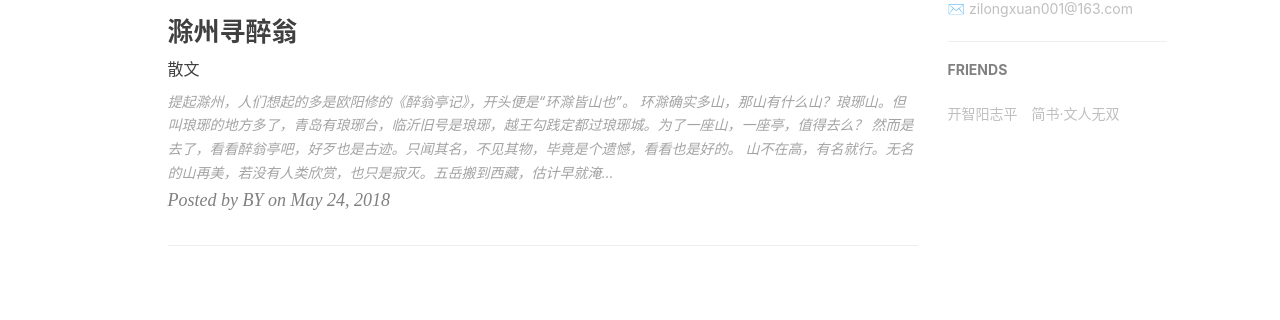
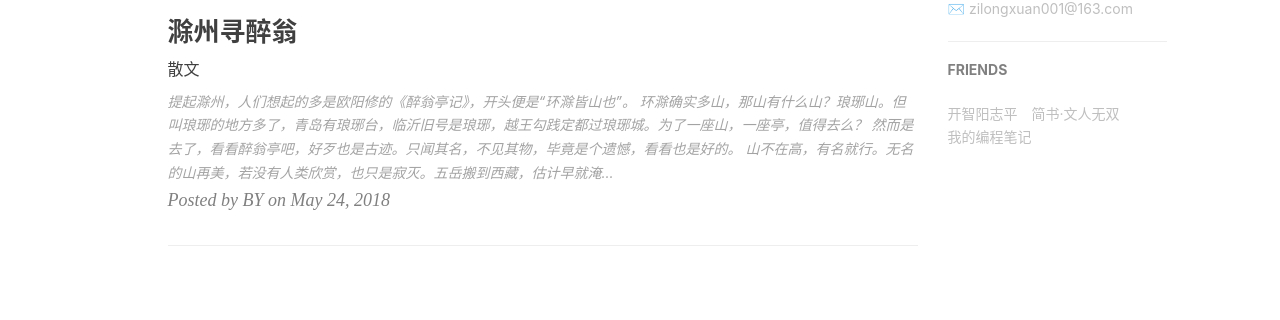
Before and after one commit to zilongxuan001/zilongxuan001.github.com, a Jekyll site: the page built from index.html, in a window 1280 px wide. Shown: the part 612-932 px from the top of the page. Built offline with Jekyll 4.4.1, drawn with Linux system fonts in a browser that asks for light colours; nearby versions of some CDN libraries; the list of posts is cut into pages by our own code; comment, search, counter and statistics services are not loaded.

Commit message:
Update _config.yml

```diff
--- a/_config.yml
+++ b/_config.yml
@@ -52,5 +52,8 @@ friends: [
     },{
         title: "简书·文人无双",
         href: "https://www.jianshu.com/u/8ebcc6448ffe"
+    },{
+        title: "我的编程笔记",
+        href: "https://github.com/zilongxuan001/LearnFreecode/wikie"
     }
 ]
```
